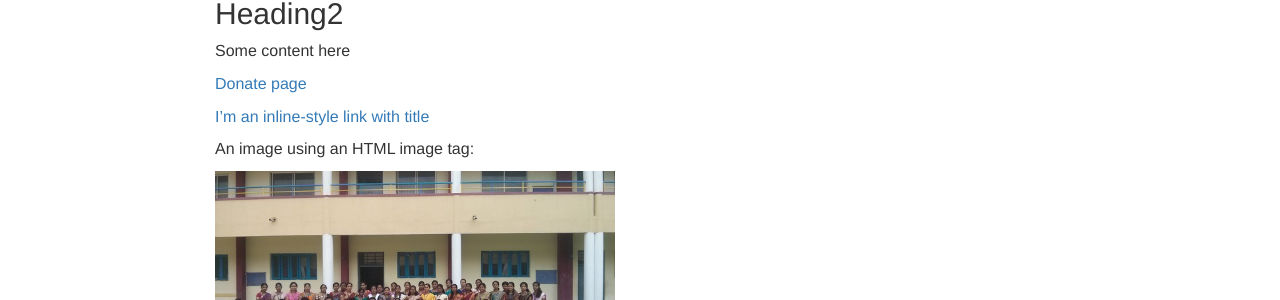
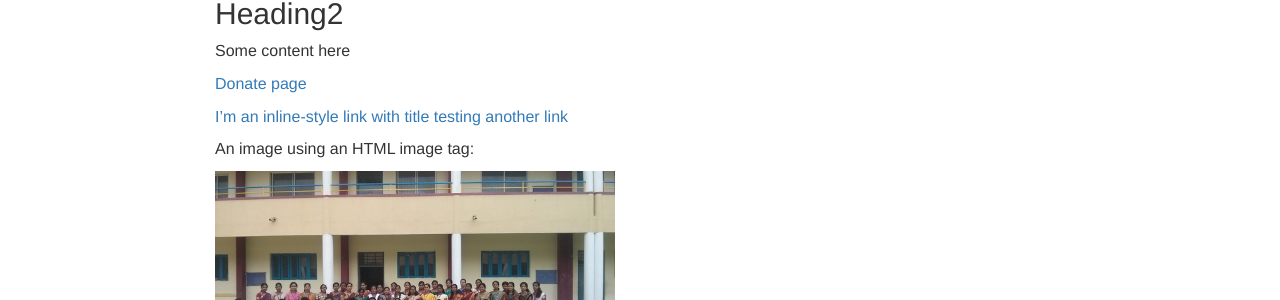
Before and after one commit to VidyaDhan/vidyadhan.github.io, a Jekyll site: the page built from test.md, in a window 1280 px wide. Shown: the part 546-846 px from the top of the page. Built offline with Jekyll 4.4.1, drawn with Linux system fonts in a browser that asks for light colours; nearby versions of some CDN libraries.

Commit message:
Link test

```diff
--- a/test.md
+++ b/test.md
@@ -24,7 +24,7 @@ Some content here
 [Donate page](/donate)
 
 [I'm an inline-style link with title](https://www.google.com "Google's Homepage")
-
+[testing another link](http://www.kranti-india.org/)
 
 An image using an HTML image tag:
 
```
